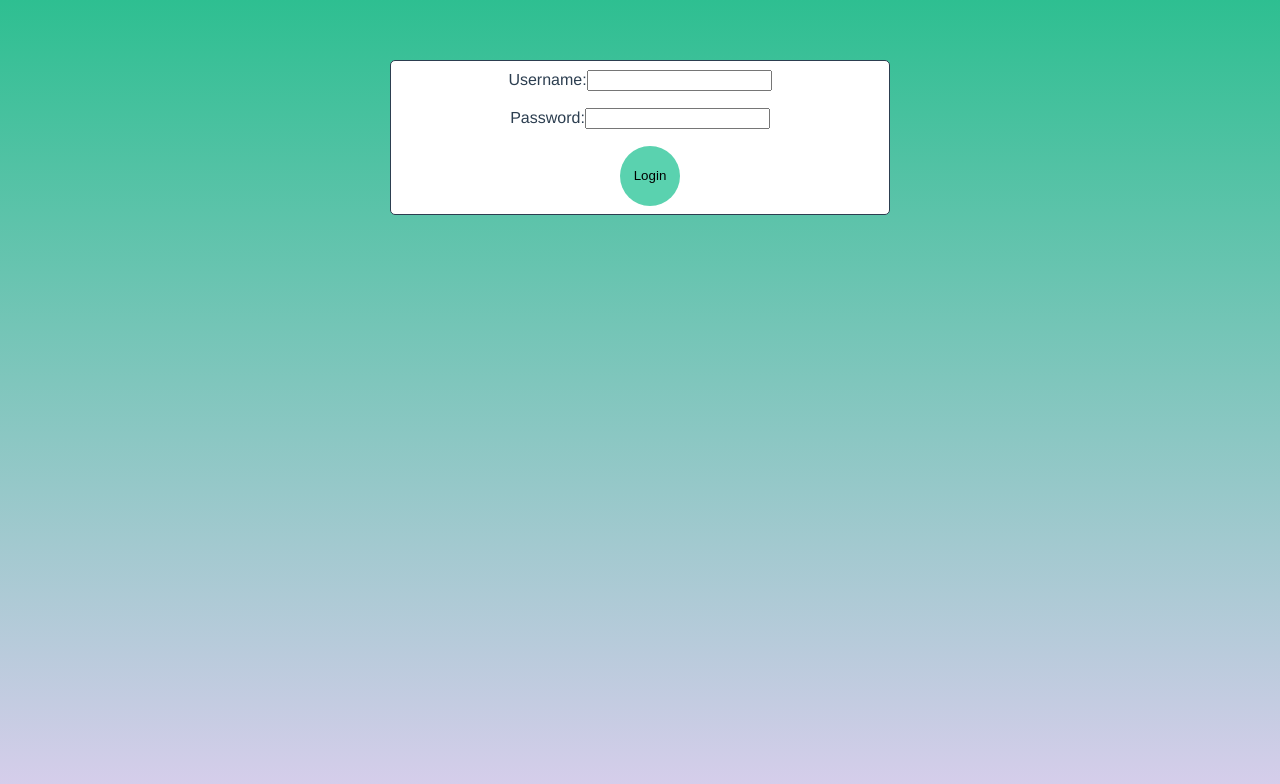
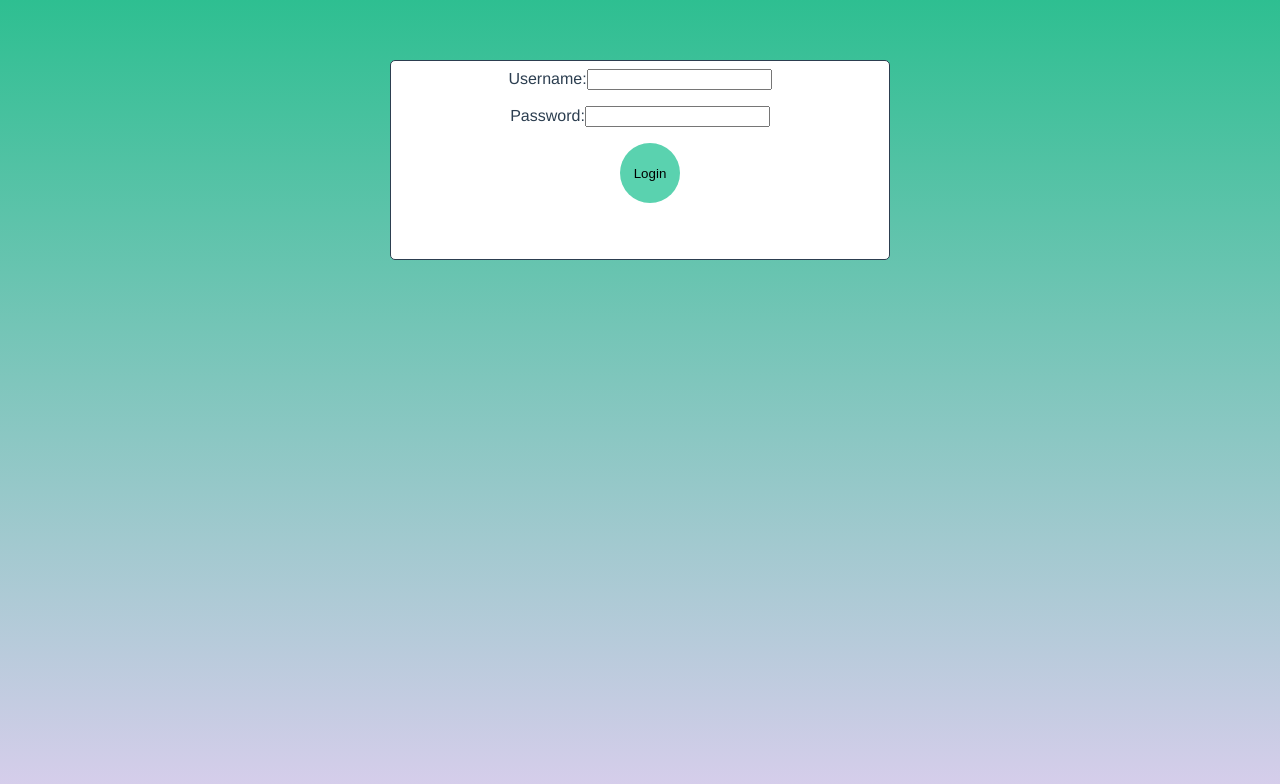
Before and after one commit to minhhai25/todolist, a Vue app: page / in a window 1280 px wide. Shown: the top 784 px of the page. Built offline with nearby package versions, Linux system fonts and the light colour scheme.

Commit message:
báo lỗi khi đăng nhập sai

```diff
--- a/src/components/login.vue
+++ b/src/components/login.vue
@@ -11,7 +11,7 @@
         <input type="password" id="password" v-model="password" />
       </div>
       <button type="submit">Login</button>
-      <!-- <p type="errorMessage">{errorMessage}</p> -->
+      <p type="errorMessage">{{ errorMessage }}</p>
     </form>
   </div>
 </template>
@@ -23,6 +23,7 @@ export default {
     return {
       username: "",
       password: "",
+      errorMessage: "",
     };
   },
   methods: {
@@ -32,27 +33,9 @@ export default {
         console.log("dang nhap thanh cong");
       } else {
         console.log("dang nhap sai");
+        this.errorMessage = "Mật khẩu hoặc tên đăng nhập sai .Hãy nhập lại!";
       }
     },
-    // login() {
-    //   axios
-    //     .post("/login", {
-    //       email: this.email,
-    //       password: this.password,
-    //     })
-    //     .then((response) => {
-    //       if (response.data.success) {
-    //         window.location.href = "/dashboard";
-    //       } else {
-    //         //đăng nhập thất bại xử lý thông báo lỗi
-    //         console.log("dng nhap lai");
-    //       }
-    //     })
-    //     .catch((error) => {
-    //       //xử lí lỗi
-    //       console.log(error);
-    //     });
-    // },
   },
 };
 </script>
@@ -64,7 +47,7 @@ export default {
   border-radius: 5px;
   width: 500px;
   background: white;
-  height: 155px;
+  height: 200px;
   display: flex;
   align-items: center;
   flex-direction: column;
```
